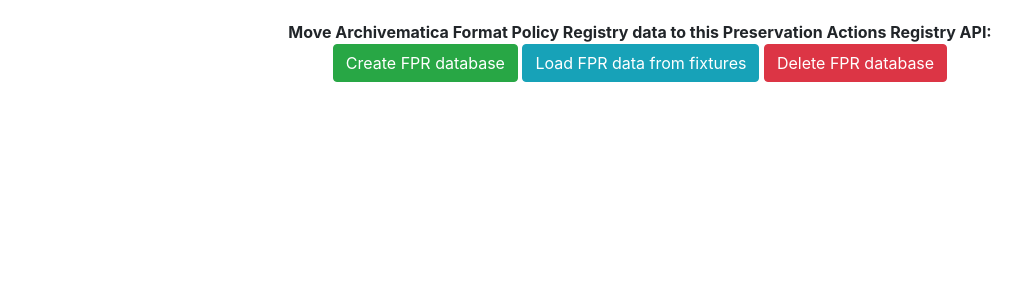
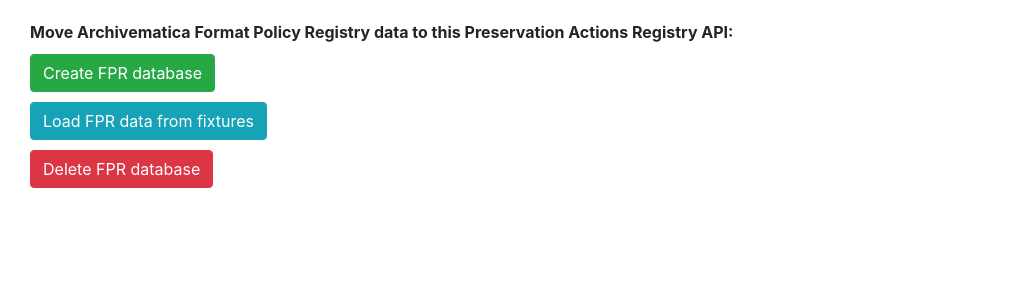
Before and after one commit to artefactual-labs/fpr2par, a Flask app: page /admin in a window 1280 px wide. Shown: the part 64-364 px from the top of the page, without its empty margins (0-1023 px from the left). Run offline with Flask 2, Linux system fonts and the light colour scheme; some libraries are stand-ins or nearby versions.

Commit message:
re-align admin buttons

```diff
--- a/fpr2par/templates/admin.html
+++ b/fpr2par/templates/admin.html
@@ -1,12 +1,13 @@
 {% extends "base.html" %}
 
 {% block content %}
-<div class="container-fluid text-center">
+
+<div class="container-fluid">
 <strong>Move Archivematica Format Policy Registry data to this Preservation Actions Registry API:</strong>
 <br />
-<a href="/create_fpr_database"><button type="button" class="btn btn-success">Create FPR database</button></a>
-<a href="/add_fpr_data"><button type="button" class="btn btn-info">Load FPR data from fixtures</button></a>
-<a href="/delete_fpr_database"><button type="button" class="btn btn-danger">Delete FPR database</button></a>
+<a href="/create_fpr_database"><button type="button" class="btn btn-success" style="margin-top: 10px;">Create FPR database</button></a><br />
+<a href="/add_fpr_data"><button type="button" class="btn btn-info" style="margin-top: 10px;">Load FPR data from fixtures</button></a><br />
+<a href="/delete_fpr_database"><button type="button" class="btn btn-danger" style="margin-top: 10px;">Delete FPR database</button></a>
 </div>
 
 
```
